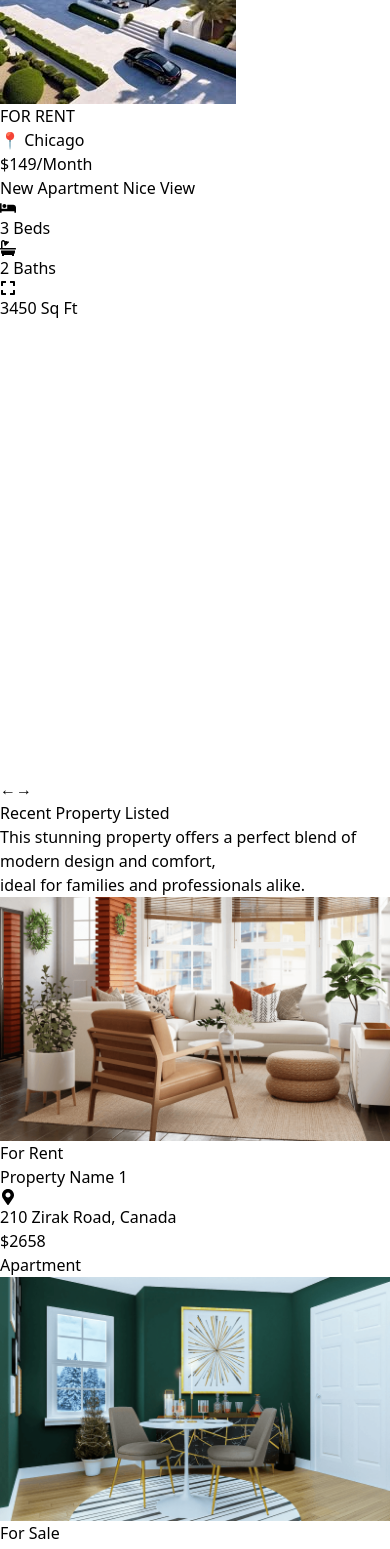
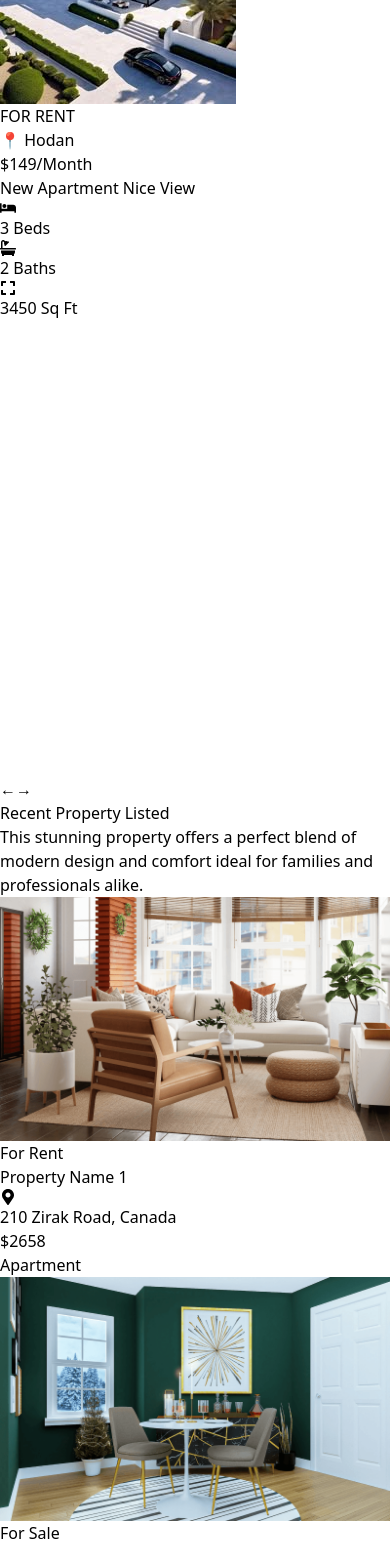
Before and after one commit to TaariqDeveloper/Rentel-System, a React (Vite) app in the folder frontend/: page / in a window 390 px wide. Shown: the part 1180-2729 px from the top of the page. Built offline with nearby package versions, Linux system fonts and the light colour scheme.

Commit message:
wax cusub

```diff
--- a/frontend/src/components/RecentPropertyListed/RecentPropertyListed.jsx
+++ b/frontend/src/components/RecentPropertyListed/RecentPropertyListed.jsx
@@ -226,12 +226,14 @@ function RecentPropertyListed() {
         Recent Property Listed
       </motion.h2>
       <motion.p
-        className="text-gray-500 mt-2 font-serif   text-wrap  sm:mt-4 text-base sm:text-lg md:text-xl pt-2 sm:pt-4"
+        className="text-gray-500 mt-2 font-serif   text-center  sm:mt-4 text-base sm:text-lg md:text-xl pt-2 sm:pt-4"
         initial={{ opacity: 0 }}
         animate={{ opacity: 1 }}
         transition={{ delay: 0.3, duration: 1 }}
       >
-        This stunning property offers a perfect blend of modern design and comfort, <br></br>ideal for families and professionals alike.
+        This stunning property offers a perfect blend of
+        modern
+        design and comfort ideal for families and professionals alike.
       </motion.p>
       <div className="grid grid-cols-1 sm:grid-cols-2 lg:grid-cols-3 gap-4 sm:gap-6 md:gap-8 mt-8 sm:mt-12">
         {[image1, image2, image3, image4, image5, image6].map((image, index) => (
--- a/frontend/src/components/location/location.jsx
+++ b/frontend/src/components/location/location.jsx
@@ -184,8 +184,8 @@ function Location() {
     animate={{ opacity: 1, y: 0 }}
     transition={{ duration: 0.8 }}
   >
-    Discover the perfect destination for your next adventure or dream home.
-     Whether you're looking .<br className="hidden sm:block" />for a bustling city, a serene countryside,
+    Discover the perfect destination for your next  dream home.
+     Whether you're looking for a bustling city, a serene countryside,
 
 
 
--- a/frontend/src/components/propertyTypes/FeaturedPropertyTypes.jsx
+++ b/frontend/src/components/propertyTypes/FeaturedPropertyTypes.jsx
@@ -108,7 +108,7 @@ const listings = [
     id: 1,
     title: "New Apartment Nice View",
     price: "$149/Month",
-    location: "Chicago",
+    location: "Hodan",
     image: image1,
     bedrooms: 3,
     bathrooms: 2,
@@ -120,7 +120,7 @@ const listings = [
     id: 2,
     title: "Citra Puri Los Angles Living",
     price: "$215/Month",
-    location: "Chicago",
+    location: "Wadajir",
     image: image2,
     bedrooms: 3,
     bathrooms: 2,
@@ -132,19 +132,19 @@ const listings = [
     id: 3,
     title: "Citra Puri Los Angles Living",
     price: "$225/Month",
-    location: "Chicago",
+    location: "warta",
     image: image3,
     bedrooms: 3,
     bathrooms: 2,
     size: 3450,
     status: "FOR SALE",
-    statusColor: "bg-red-500",
+    statusColor: "bg-yellow-500",
   },
   {
     id: 4,
     title: "Luxury Beach House",
     price: "$500/Month",
-    location: "Miami",
+    location: "Hodan",
     image: image4,
     bedrooms: 4,
     bathrooms: 3,
@@ -156,19 +156,19 @@ const listings = [
     id: 5,
     title: "Modern City Loft",
     price: "$350/Month",
-    location: "New York",
+    location: "Karan",
     image: image5,
     bedrooms: 2,
     bathrooms: 1,
     size: 2000,
     status: "FOR SALE",
-    statusColor: "bg-red-500",
+    statusColor: "bg-yellow-500",
   },
   {
     id: 6,
     title: "Spacious Countryside House",
     price: "$400/Month",
-    location: "Texas",
+    location: "Kaxda",
     image: image6,
     bedrooms: 5,
     bathrooms: 4,
@@ -331,22 +331,25 @@ const FeaturedPropertyTypes = () => {
               <img
                 src={listing.image}
                 alt={listing.title}
-                className="w-full h-48 md:h-64 object-cover transition-transform duration-300 hover:scale-105"
+                className="w-full h-48 md:h-64 object-cover transition-transform
+                duration-300 hover:scale-105"
               />
               <div
-                className={`absolute top-3 right-3 text-white text-xs font-bold px-3 py-1 rounded-lg ${listing.statusColor}`}
+                className={`absolute top-3 right-3 text-white
+                  text-xs font-bold px-3 py-1 rounded-lg ${listing.statusColor}`}
               >
                 {listing.status}
               </div>
-              <div className="absolute bottom-3 left-3 bg-black/60 text-white text-xs px-2 py-1 rounded-md">
+              <div className="absolute bottom-3 left-3 bg-black/60 text-white
+               text-xs px-2 py-1 rounded-md">
                 📍 {listing.location}
               </div>
             </div>
             <div className="p-4 md:p-5">
-              <p className="text-xl font-bold text-red-500">
+              <p className="text-xl font-bold text-yellow-500">
                 {listing.price}
               </p>
-              <h3 className="text-xl font-semibold text-gray-900 hover:text-blue-600 transition-all duration-300">
+              <h3 className="text-xl font-semibold text-gray-900 hover:text-green-500 transition-all duration-300">
                 {listing.title}
               </h3>
               <div className="flex items-center gap-4 mt-2 text-gray-600 text-base">
```
